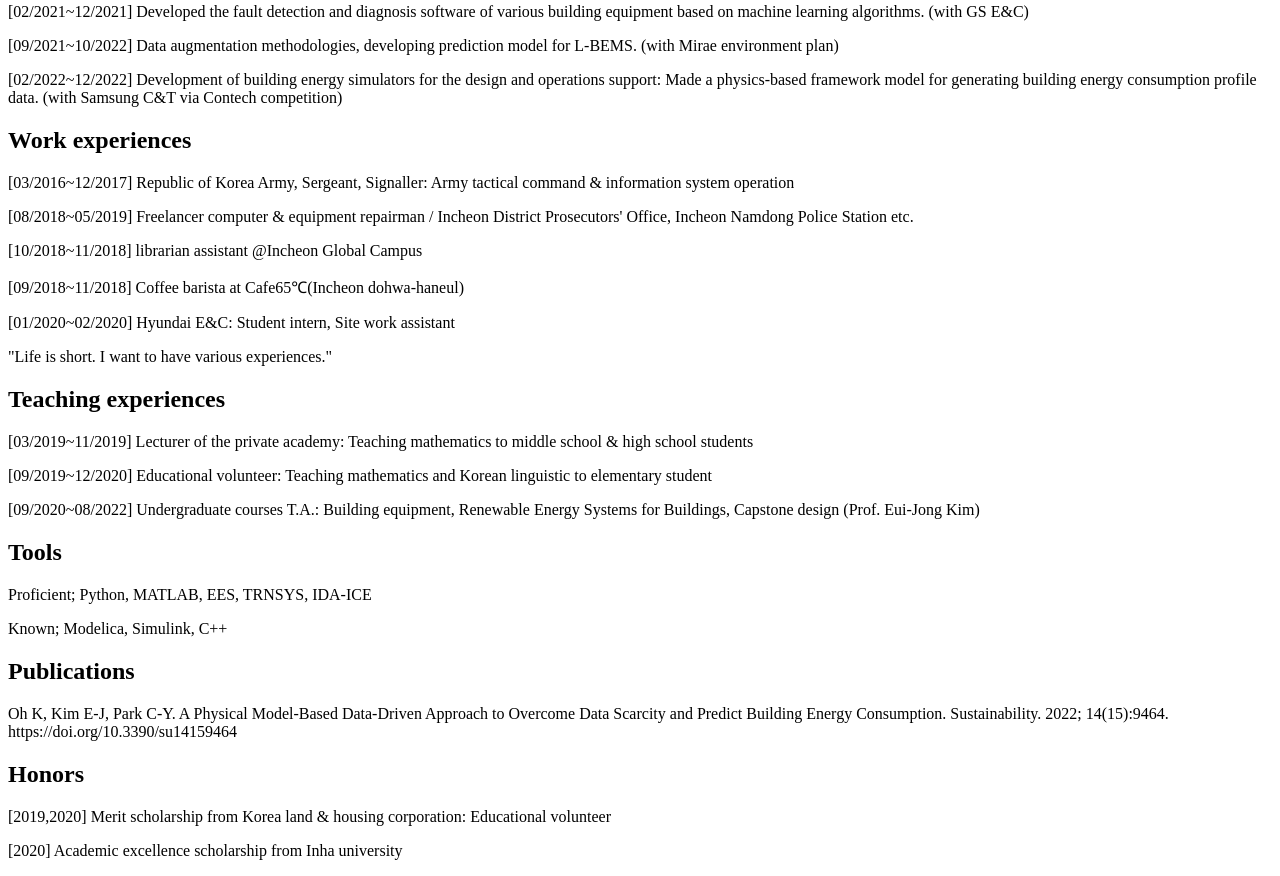
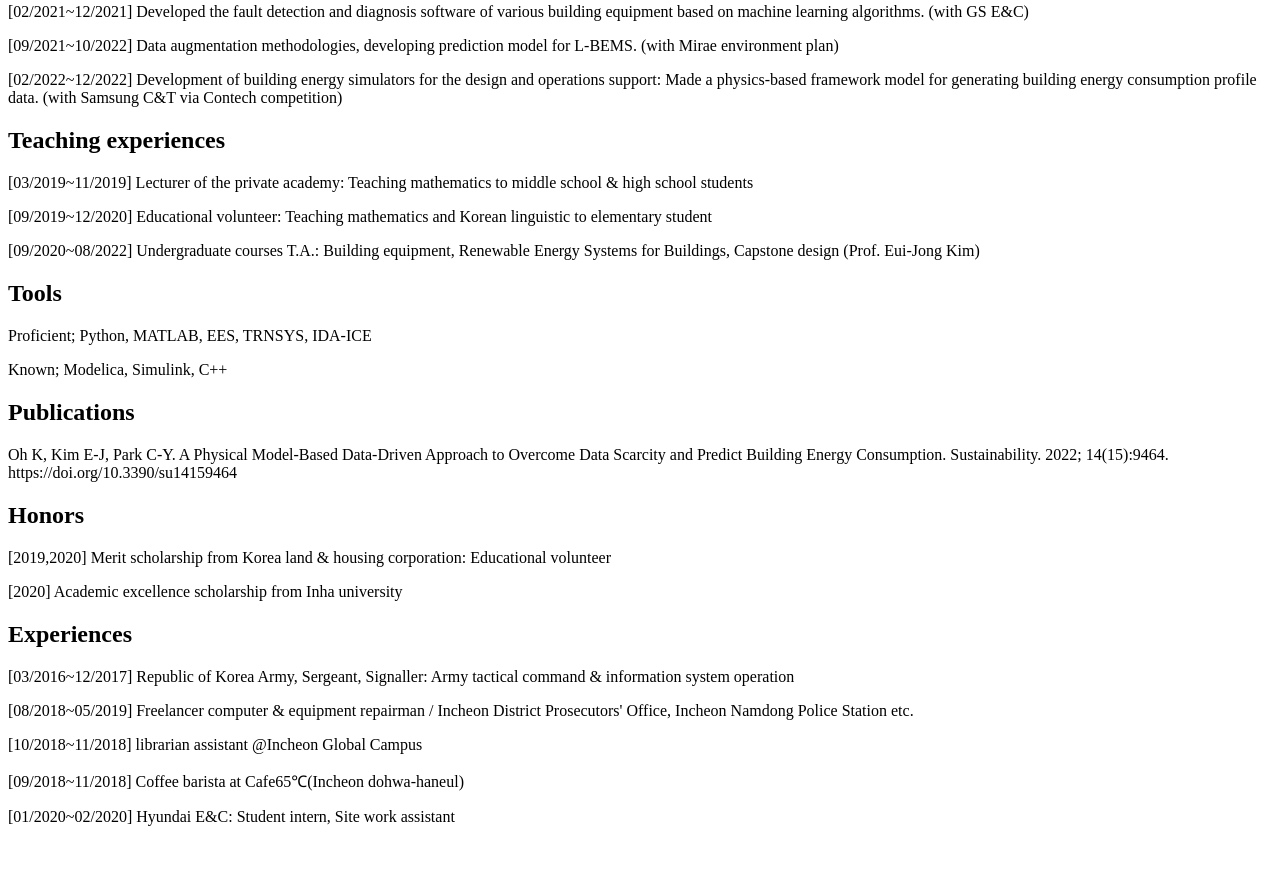
Before and after one commit to KyoungCheolOh/KyoungCheolOh.github.io, a plain HTML site: page index.html in a window 1280 px wide. Shown: the part 335-1211 px from the top of the page. After the commit the page ends 1177 px from the top, so only its background shows below. Drawn offline with Linux system fonts and the light colour scheme.

Commit message:
Update index.html

```diff
--- a/index.html
+++ b/index.html
@@ -20,14 +20,6 @@
 				<p>[09/2021~10/2022] Data augmentation methodologies, developing prediction model for L-BEMS. (with Mirae environment plan)</p>
 				<p>[02/2022~12/2022] Development of building energy simulators for the design and operations support: Made a physics-based framework model for generating building energy consumption profile data. (with Samsung C&T via Contech competition)</p>
 
-				<h2> Work experiences</h2>
-				<p>[03/2016~12/2017] Republic of Korea Army, Sergeant, Signaller: Army tactical command & information system operation </p>
-				<p>[08/2018~05/2019] Freelancer computer & equipment repairman / Incheon District Prosecutors' Office, Incheon Namdong Police Station etc. </p>
-				<p>[10/2018~11/2018] librarian assistant @Incheon Global Campus </p>
-				<p>[09/2018~11/2018] Coffee barista at Cafe65℃(Incheon dohwa-haneul) </p>
-				<p>[01/2020~02/2020] Hyundai E&C: Student intern, Site work assistant </p>
-				<p> "Life is short. I want to have various experiences."</p>
-
 				<h2> Teaching experiences</h2>
 				<p>[03/2019~11/2019] Lecturer of the private academy: Teaching mathematics to middle school & high school students</p>
 				<p>[09/2019~12/2020] Educational volunteer: Teaching mathematics and Korean linguistic to elementary student</p>
@@ -44,6 +36,13 @@
 				<p> [2019,2020] Merit scholarship from Korea land & housing corporation: Educational volunteer </p>
 				<p> [2020] Academic excellence scholarship from Inha university</p>
 
+				<h2> Experiences</h2>
+				<p>[03/2016~12/2017] Republic of Korea Army, Sergeant, Signaller: Army tactical command & information system operation </p>
+				<p>[08/2018~05/2019] Freelancer computer & equipment repairman / Incheon District Prosecutors' Office, Incheon Namdong Police Station etc. </p>
+				<p>[10/2018~11/2018] librarian assistant @Incheon Global Campus </p>
+				<p>[09/2018~11/2018] Coffee barista at Cafe65℃(Incheon dohwa-haneul) </p>
+				<p>[01/2020~02/2020] Hyundai E&C: Student intern, Site work assistant </p>
+
 			</article>
 		</body>
 	</html>
```
